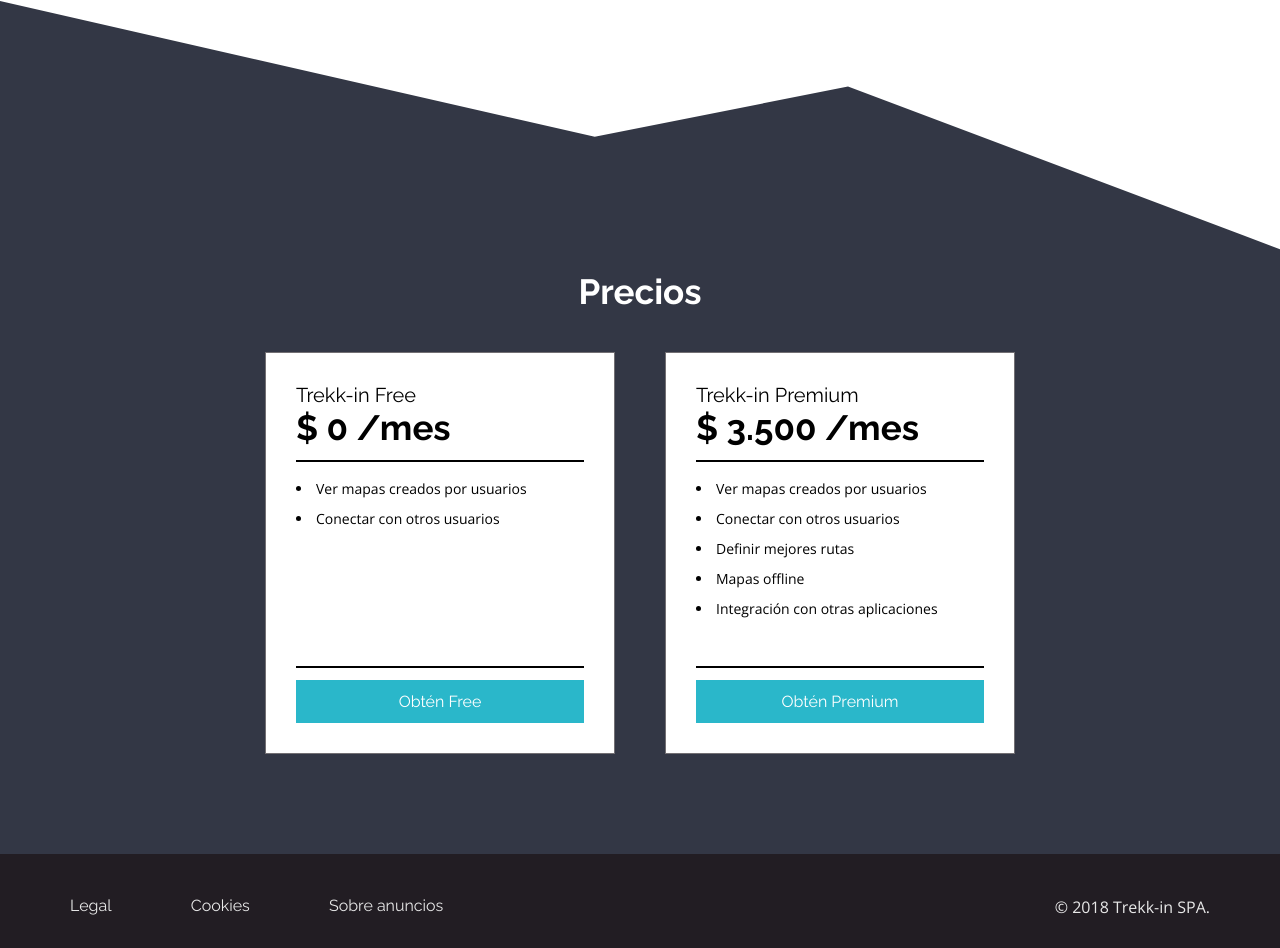
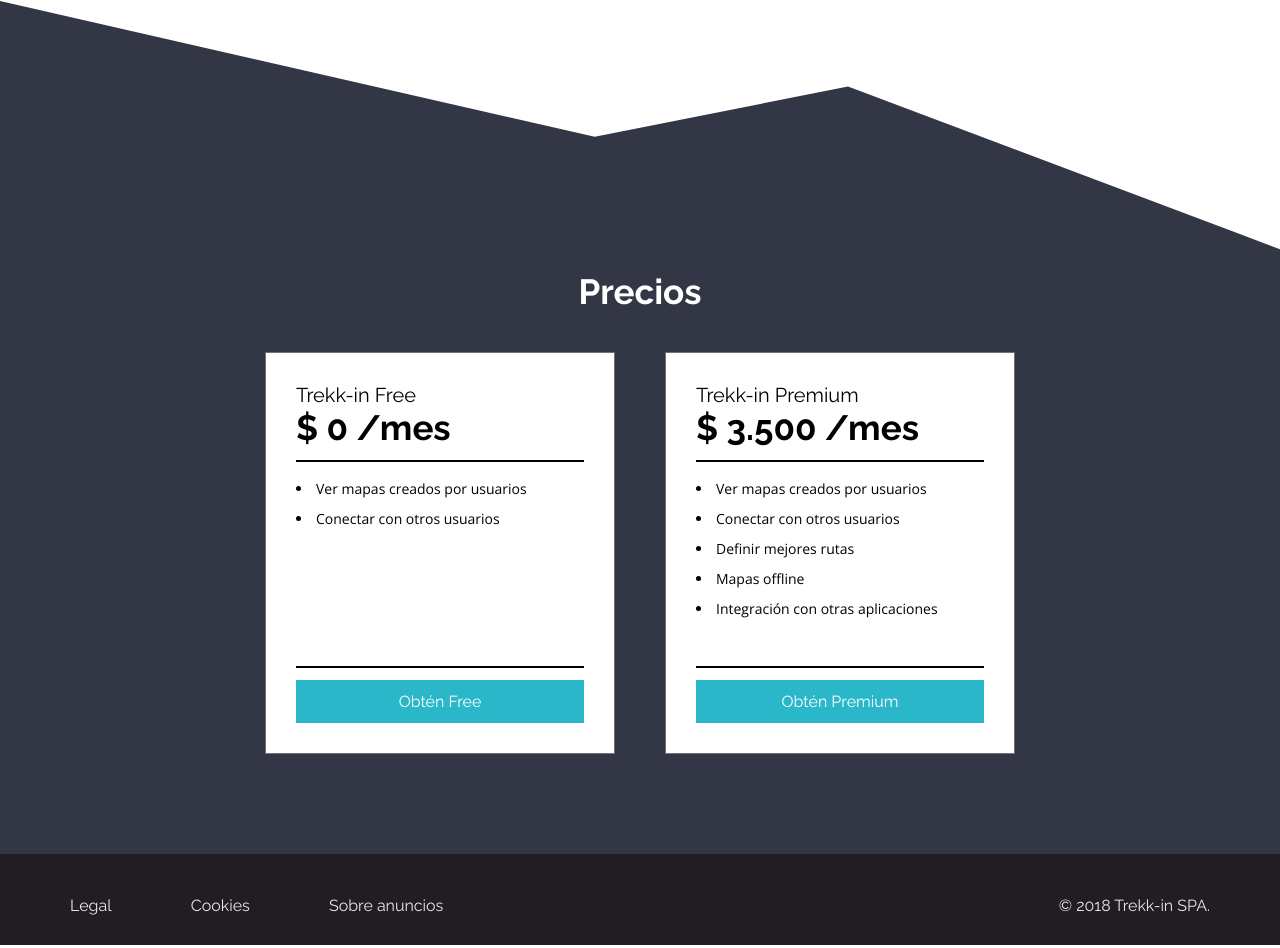
Before and after one commit to const-az/Trekk-in_Startup, a plain HTML site: page index.html in a window 1280 px wide. Shown: the part 1289-2237 px from the top of the page. Drawn offline with nearby package versions, Linux system fonts and the light colour scheme.

Commit message:
second commit

```diff
--- a/assets/css/sass/layout/_footer.scss
+++ b/assets/css/sass/layout/_footer.scss
@@ -15,6 +15,7 @@
   &__paragraph{
     color: $platinum;
     font-size: $small;
+    font-family:$raleway;
     line-height: normal;
   }
 }
--- a/index.html
+++ b/index.html
@@ -4,7 +4,7 @@
   <meta charset="UTF-8">
   <meta name="viewport" content="width=device-width, initial-scale=1.0">
   <meta http-equiv="X-UA-Compatible" content="ie=edge">
-  <title>Startup Treek-in</title>
+  <title>Startup Trekk-in</title>
   <link rel="shortcut icon" type="img" href="assets/img/favicon.png">
   <!--Font Awesome 5.6.3-->
   <link rel="stylesheet" href="https://use.fontawesome.com/releases/v5.6.3/css/all.css"integrity="sha384-UHRtZLI+pbxtHCWp1t77Bi1L4ZtiqrqD80Kn4Z8NTSRyMA2Fd33n5dQ8lWUE00s/"crossorigin="anonymous">
```
Also changed, not shown: assets/css/style.css, assets/img/bg-hero.png (deleted), assets/img/bg-price.png (deleted), 1 other file.
